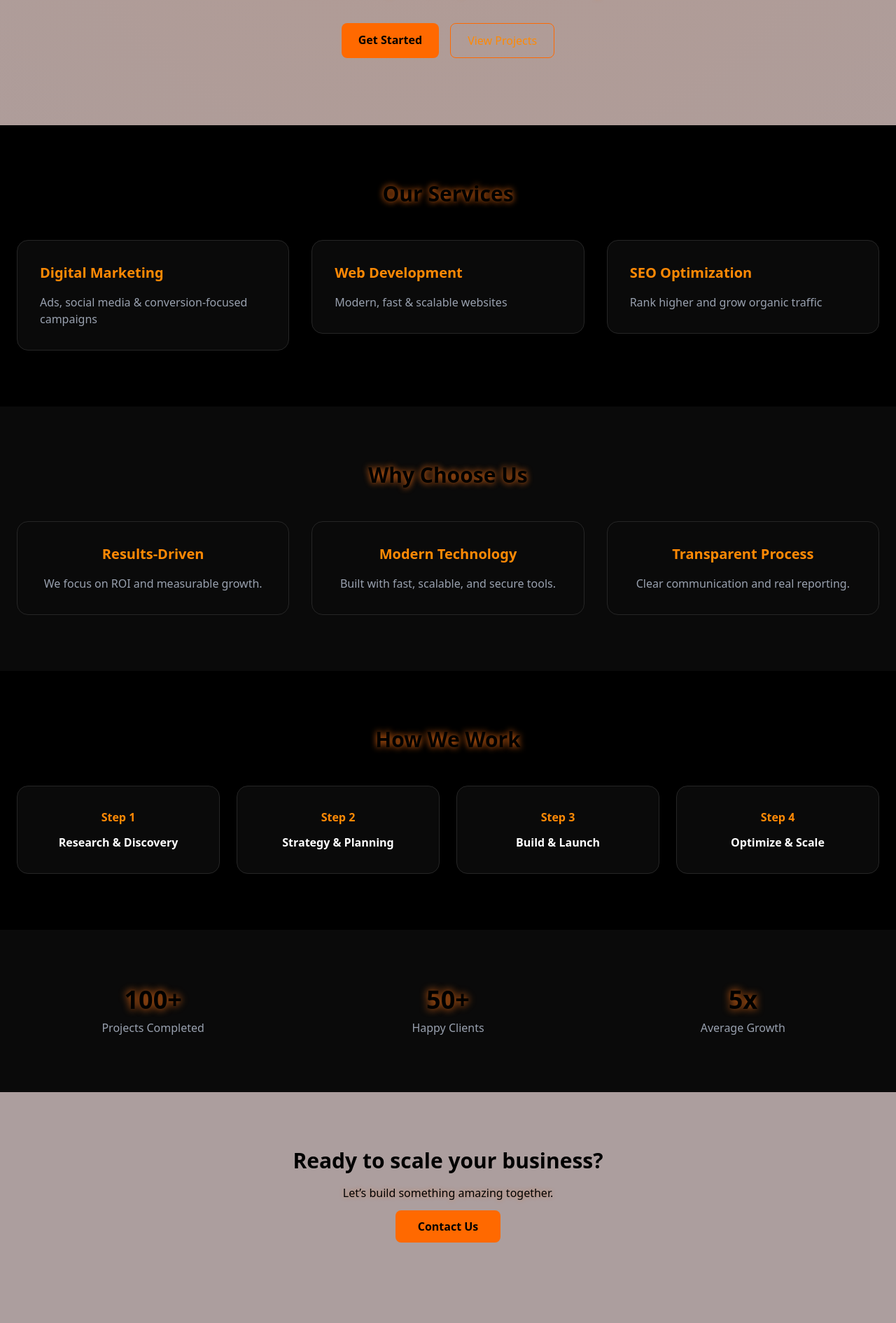
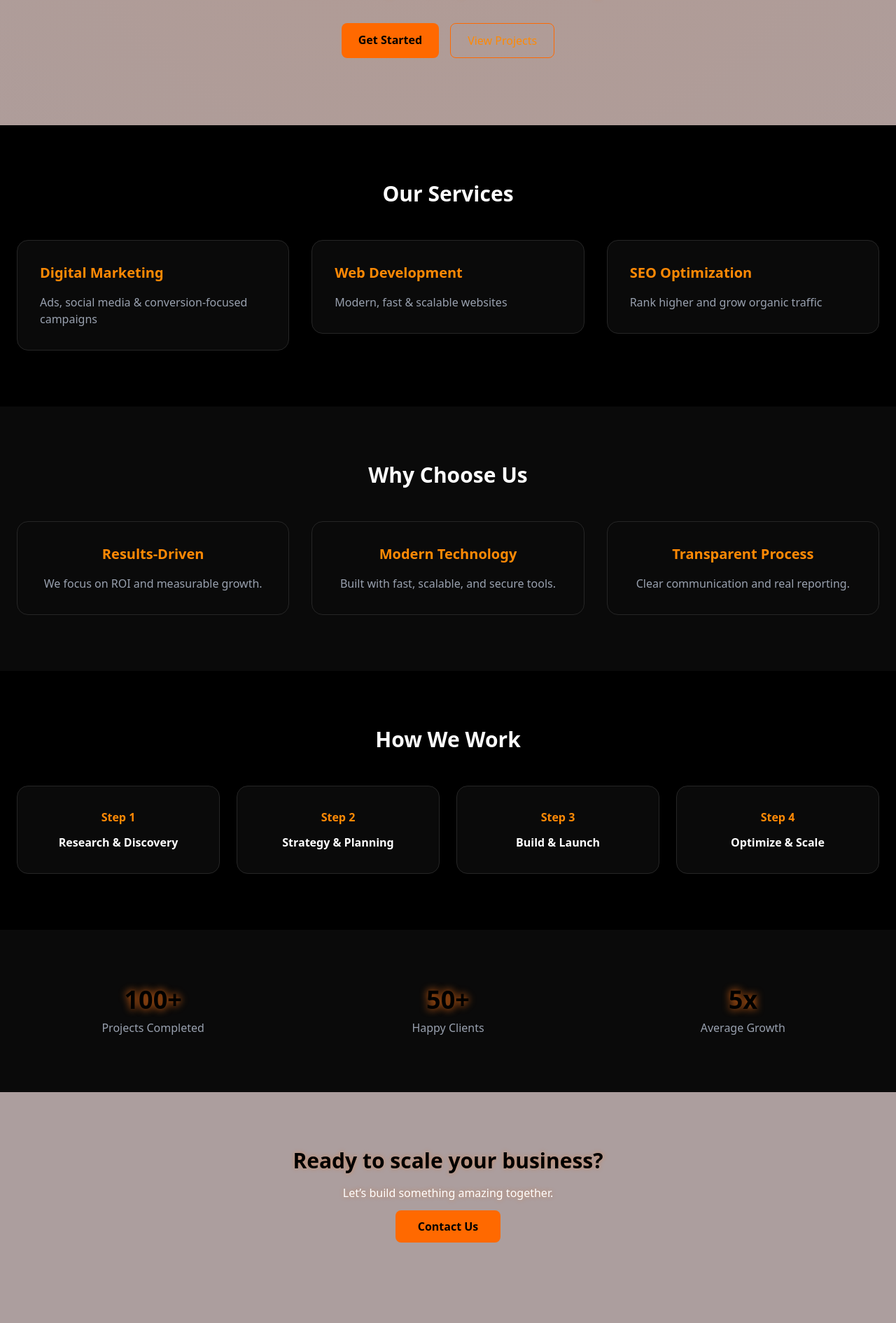
Before and after one commit to cole-code1/LG, a React (Vite) app in the folder Frontend/: page / in a window 1280 px wide. Shown: the part 407-2298 px from the top of the page at 70% size. Built offline with nearby package versions, Linux system fonts and the light colour scheme; grey boxes are pictures that could not be loaded.

Commit message:
initial commit

```diff
--- a/Frontend/src/pages/Homepage.jsx
+++ b/Frontend/src/pages/Homepage.jsx
@@ -51,7 +51,7 @@ export default function Home() {
       <section className="py-20 bg-black">
         <div className="max-w-7xl mx-auto px-6">
           <FadeInSection>
-            <h2 className="text-3xl font-bold text-center mb-12" style={{ textShadow: "0 0 10px #f97316" }}>
+            <h2 className="text-3xl font-bold text-center mb-12 text-white">
               Our Services
             </h2>
           </FadeInSection>
@@ -77,7 +77,7 @@ export default function Home() {
       <section className="py-20 bg-neutral-950">
         <div className="max-w-7xl mx-auto px-6">
           <FadeInSection>
-            <h2 className="text-3xl font-bold text-center mb-12" style={{ textShadow: "0 0 10px #f97316" }}>
+            <h2 className="text-3xl font-bold text-center mb-12 text-white">
               Why Choose Us
             </h2>
           </FadeInSection>
@@ -103,7 +103,7 @@ export default function Home() {
       <section className="py-20 bg-black">
         <div className="max-w-7xl mx-auto px-6">
           <FadeInSection>
-            <h2 className="text-3xl font-bold text-center mb-12" style={{ textShadow: "0 0 10px #f97316" }}>
+            <h2 className="text-3xl font-bold text-center mb-12 text-white">
               How We Work
             </h2>
           </FadeInSection>
@@ -146,10 +146,10 @@ export default function Home() {
       {/* ================= CTA ================= */}
       <section className="py-20  text-center" style={{backgroundColor: "#ac9e9e"}}>
         <FadeInSection>
-          <h2 className="text-3xl text-black font-bold mb-4" >
+          <h2 className="text-3xl text-black font-bold mb-4" style={{ textShadow: "0 0 6px rgba(249,115,22,0.4)" }} >
             Ready to scale your business?
           </h2>
-          <p className="mb-6 " style={{ textShadow: "0 0 6px rgba(249,115,22,0.4)" }}>Let’s build something amazing together.</p>
+          <p className="mb-6 text-white" style={{ textShadow: "0 0 6px rgba(249,115,22,0.4)" }}>Let’s build something amazing together.</p>
           <Link className="bg-orange-500 text-black px-8 py-3 rounded-lg font-semibold hover:bg-orange-400 transition" to="/contact">
             Contact Us
           </Link>
```
